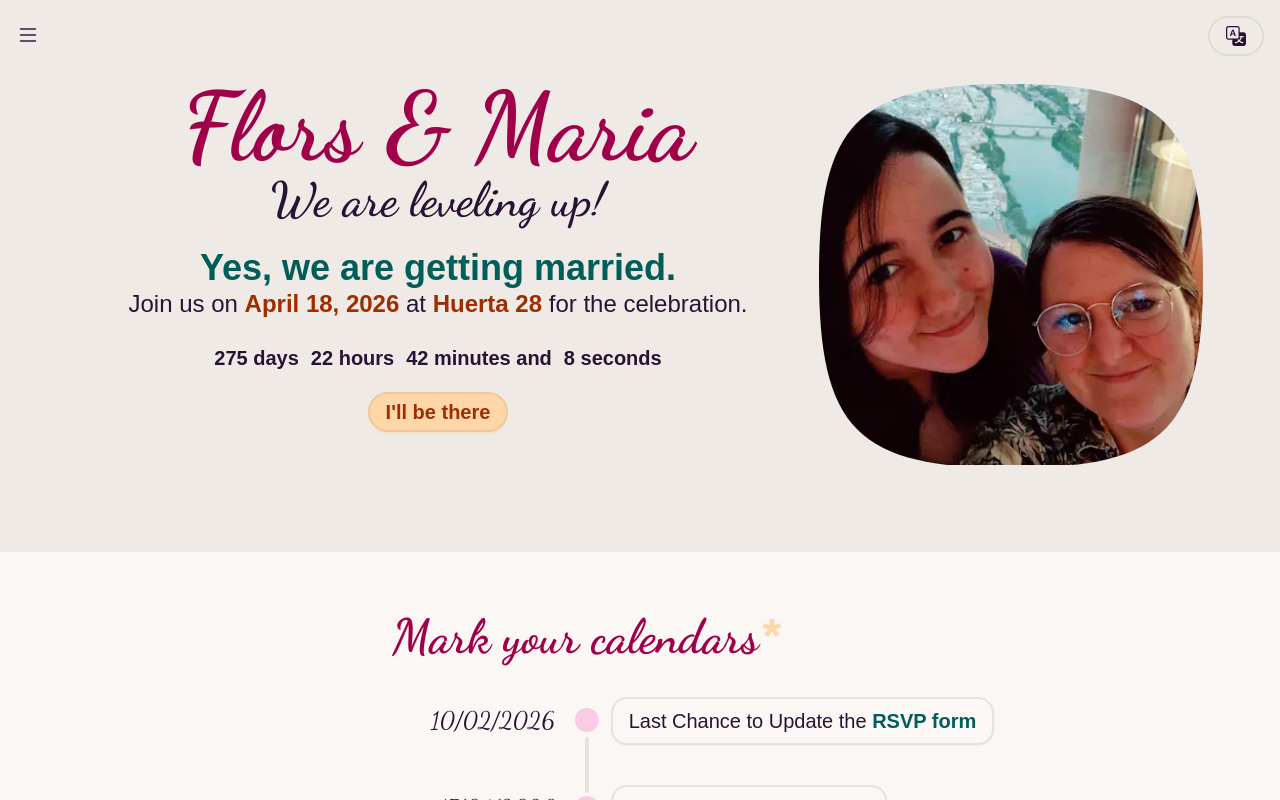
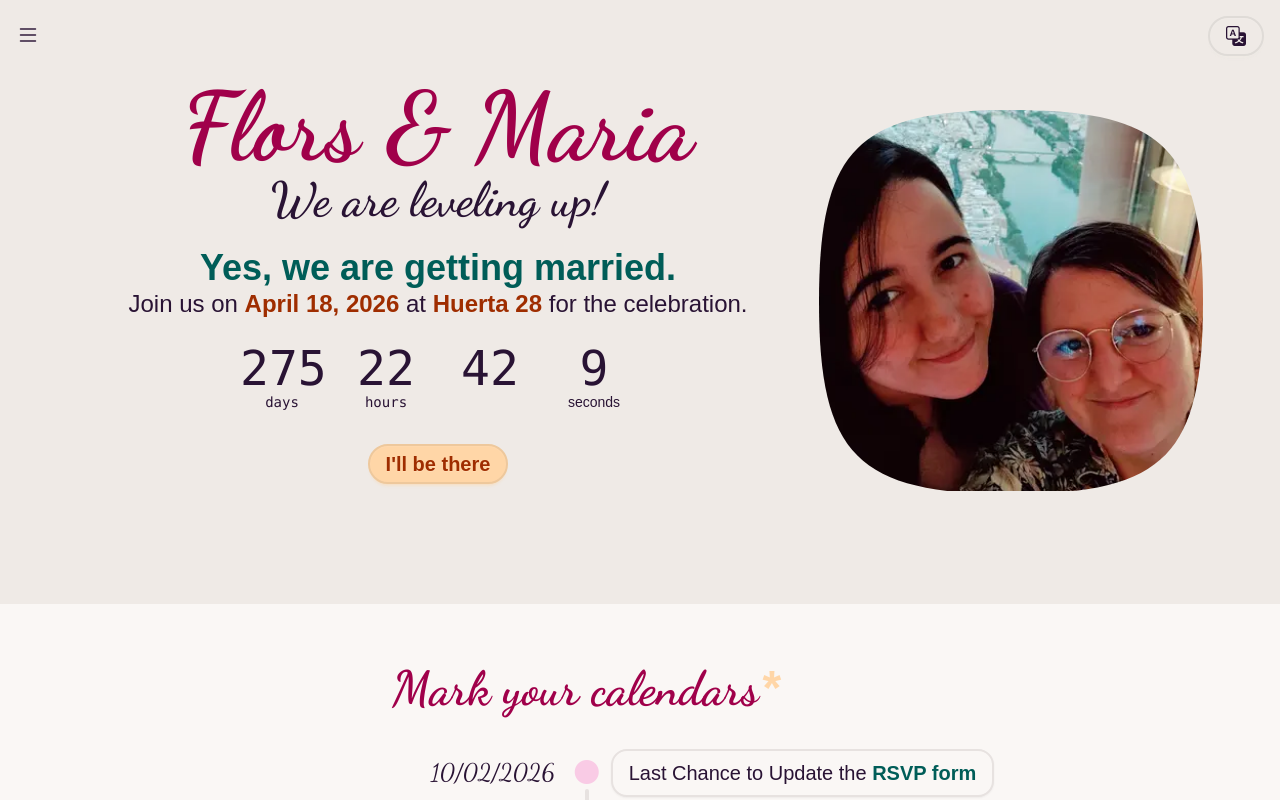
Before and after one commit to rucev/wedding, a Vue app: page / in a window 1280 px wide. Shown: the top 800 px of the page. Built offline with nearby package versions, Linux system fonts and the light colour scheme; a web font is replaced by a local one.

Commit message:
change countdown

```diff
--- a/src/components/Countdown.vue
+++ b/src/components/Countdown.vue
@@ -1,9 +1,7 @@
 <script setup>
 import { ref, onMounted, onBeforeUnmount } from 'vue'
 
-const props = defineProps({
-  t: Object
-})
+const props = defineProps({ t: Object })
 
 const countdown = ref({
   days: 0,
@@ -14,7 +12,7 @@ const countdown = ref({
 
 let intervalId
 
-function updateCountdown() {
+const updateCountdown = () => {
   const targetDate = new Date('2026-04-18T10:00:00Z')
   const now = new Date()
   const diff = targetDate - now
@@ -45,12 +43,42 @@ onBeforeUnmount(() => {
 </script>
 
 <template>
-  <div class="text-center mb-5 w-full overflow-hidden">
-    <div class="text-xl font-bold flex flex-row flex-wrap w-full gap-3 justify-center">
-      <span>{{`${countdown.days} ${t.days} ` }}</span>
-      <span>{{ `${countdown.hours} ${t.hours} ` }}</span>
-      <span>{{ `${countdown.minutes} ${t.minAnd} ` }} </span>
-      <span>{{ `${countdown.seconds} ${t.sec}`}} </span>
+  <div class="grid grid-flow-col gap-5 text-center auto-cols-max w-[full] justify-center">
+    <div class="flex flex-col font-mono text-center text-xs md:text-sm w-[4em] md:w-[6em]">
+      <span class="countdown mx-auto text-center text-2xl md:text-5xl">
+        <span
+        class="text-center"
+          :style="{ '--value': String(countdown.days) }"
+        ></span>
+      </span>
+      {{ t.days }}
+    </div>
+    <div class="flex flex-col font-mono text-center text-xs md:text-sm w-[4em] md:w-[6em]">
+      <span class="countdown mx-auto text-center text-2xl md:text-5xl">
+        <span
+        class="text-center"
+          :style="{ '--value': String(countdown.hours) }"
+        ></span>
+      </span>
+      {{ t.hours }}
+    </div>
+
+    <div class="flex flex-col font-mono text-center text-xs md:text-sm w-[4em] md:w-[6em]">
+      <span class="countdown mx-auto text-center text-2xl md:text-5xl">
+        <span
+          :style="{ '--value': String(countdown.minutes) }"
+        ></span>
+      </span>
+      {{ t.min }}
+    </div>
+
+    <div class="flex flex-col text-center text-xs md:text-sm w-[4em] md:w-[6em]">
+      <span class="countdown mx-auto font-mono text-center text-2xl md:text-5xl">
+        <span
+          :style="{ '--value': String(countdown.seconds) }"
+        ></span>
+      </span>
+      {{ t.sec }}
     </div>
   </div>
 </template>
--- a/src/components/Hero.vue
+++ b/src/components/Hero.vue
@@ -60,7 +60,9 @@ onMounted(() => {
         <h1 class="text-8xl font-bold text-center text-secondary-content font-title">{{ $props.t.title }}</h1>
         <h2 class="text-5xl font-semibold text-center font-title">{{ $props.t.subtitle }}</h2>
         <div class="py-6 text-center" v-html=$props.t.invitation></div>
-        <Countdown :t="t" />
+        <div class="flex w-full justify-center pb-8">
+          <Countdown :t="t" />
+        </div>
         <a href="https://forms.gle/ZxMq53erEwtdcxYBA" target="_blank" rel="noopener" class="btn btn-accent text-xl max-w-48 self-center mb-10">
           {{ $props.t.toForm }}
         </a>
```
